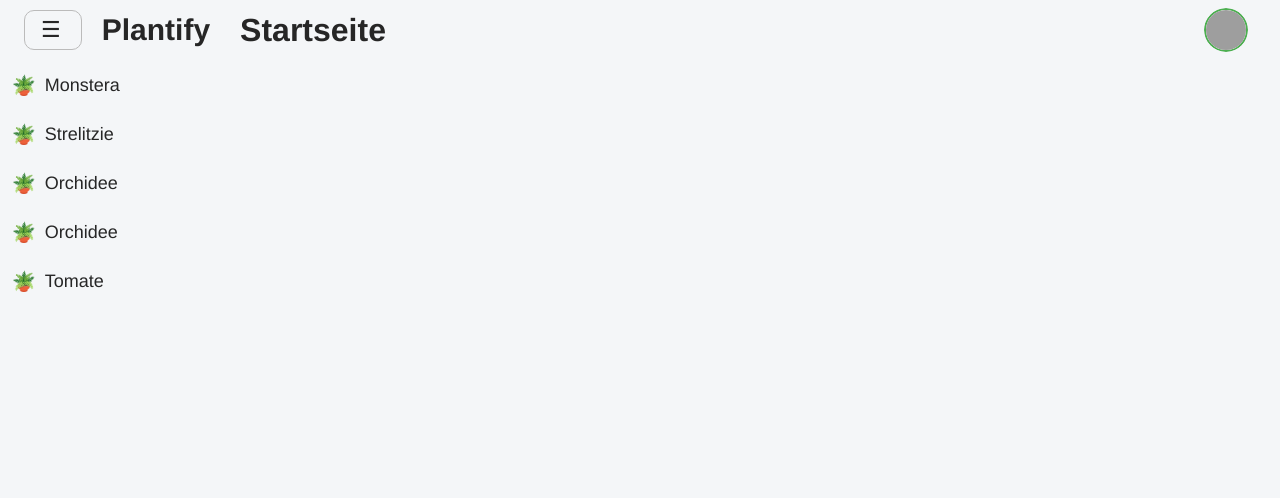
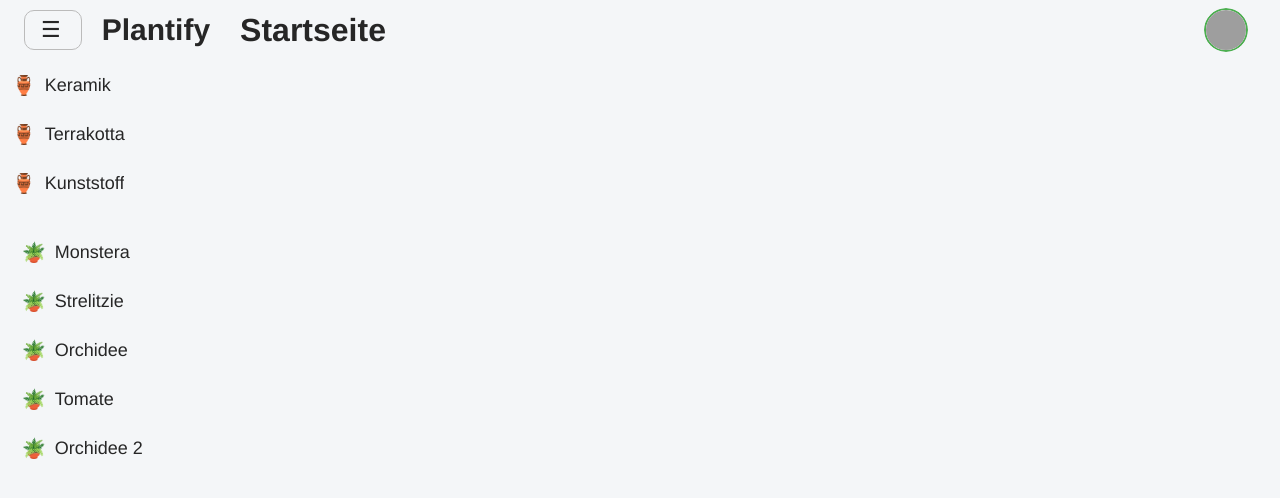
Before and after one commit to OrfKilian/Plantify_API, a Flask app: page / in a window 1280 px wide. Shown: the top 498 px of the page. Run offline with Flask 3, Linux system fonts and the light colour scheme; the visitor is signed in with stand-in values (Sample User, id 1); grey boxes are pictures that could not be loaded.

Commit message:
Reorganize sidebar with pots and plants

```diff
--- a/Plantify new/plantify/app.py
+++ b/Plantify new/plantify/app.py
@@ -23,13 +23,19 @@ app.register_blueprint(users_blueprint, url_prefix='/api')
 app.register_blueprint(plants_blueprint, url_prefix='/api')
 app.register_blueprint(authorization_blueprint, url_prefix='/api')
 
-# Dummy Items für Sidebar
-ITEMS = [
+# Dummy-Daten für Sidebar
+POTS = [
+    {"name": "Keramik"},
+    {"name": "Terrakotta"},
+    {"name": "Kunststoff"}
+]
+
+PLANTS = [
     {"name": "Tomate"},
     {"name": "Orchidee"},
     {"name": "Monstera"},
     {"name": "Strelitzie"},
-    {"name": "Orchidee"},
+    {"name": "Orchidee 2"},
 ]
 
 # --- Login-Decorator für geschützte Seiten ---
@@ -66,7 +72,7 @@ def logout():
 # API für Sidebar
 @app.route('/api/items')
 def api_items():
-    return jsonify(ITEMS)
+    return jsonify({"pots": POTS, "plants": PLANTS})
 
 # Item-Detailseite (Platzhalter)
 @app.route('/pflanze/<name>')
--- a/Plantify new/plantify/static/sidebar.js
+++ b/Plantify new/plantify/static/sidebar.js
@@ -2,29 +2,38 @@ document.addEventListener('DOMContentLoaded', function () {
     fetch('/api/items')
         .then(response => response.json())
         .then(data => {
-            // Sortierung wie auf Screenshot 2
+            const potList = document.getElementById('sidebar-pots');
+            const plantList = document.getElementById('sidebar-plants');
+            potList.innerHTML = '';
+            plantList.innerHTML = '';
+
+            const pots = data.pots || [];
+            pots.forEach(pot => {
+                const li = document.createElement('li');
+                const link = document.createElement('a');
+                link.href = '#';
+                link.innerHTML = `🏺 <span class="sidebar-text">${pot.name}</span>`;
+                li.appendChild(link);
+                potList.appendChild(li);
+            });
+
+            const plants = data.plants || [];
             const sortOrder = [
                 "monstera", "strelitzie", "orchidee", "tomate", "orchidee 2", "monstera 2"
             ];
-            data.sort((a, b) => {
+            plants.sort((a, b) => {
                 const aIdx = sortOrder.indexOf(a.name.toLowerCase());
                 const bIdx = sortOrder.indexOf(b.name.toLowerCase());
                 return (aIdx === -1 ? 99 : aIdx) - (bIdx === -1 ? 99 : bIdx);
             });
 
-            const list = document.getElementById('sidebar-list');
-            list.innerHTML = '';
-
-            data.forEach(item => {
+            plants.forEach(item => {
                 const li = document.createElement('li');
                 const link = document.createElement('a');
                 link.href = `/pflanze/${item.name.toLowerCase().replace(/\s+/g, '-')}`;
-
-                // Einheitliches, neutrales Icon (🪴)
                 link.innerHTML = `🪴 <span class="sidebar-text">${item.name}</span>`;
-
                 li.appendChild(link);
-                list.appendChild(li);
+                plantList.appendChild(li);
             });
         })
         .catch(error => {
--- a/Plantify new/plantify/static/style.css
+++ b/Plantify new/plantify/static/style.css
@@ -176,6 +176,34 @@ body.sidebar-collapsed .sidebar ul li a {
     color: #388e3c;
 }
 
+.sidebar-bottom ul {
+    list-style: none;
+    padding: 0;
+    margin: 0;
+}
+
+.sidebar-bottom ul li {
+    margin-bottom: 14px;
+}
+
+.sidebar-bottom ul li a {
+    display: flex;
+    align-items: center;
+    gap: 9px;
+    font-size: 19px;
+    padding: 6px 12px;
+    border-radius: 6px;
+    font-family: inherit;
+    color: #262626;
+    text-decoration: none;
+    transition: background 0.2s, color 0.2s;
+}
+
+.sidebar-bottom ul li a:hover {
+    background: #e7e7e7;
+    color: #388e3c;
+}
+
 /* Inhaltsbereich */
 .content {
     height: calc(100vh - 60px);
@@ -294,12 +322,14 @@ body.dark-mode .card h3 {
 }
 body.dark-mode .sidebar h2,
 body.dark-mode .sidebar ul li a,
-body.dark-mode .sidebar-bottom a {
+body.dark-mode .sidebar-bottom a,
+body.dark-mode .sidebar-bottom ul li a {
     color: #f0f0f0;
 }
 body.dark-mode .sidebar ul li a:hover,
 body.dark-mode .sidebar ul li a.active,
-body.dark-mode .sidebar-bottom a:hover {
+body.dark-mode .sidebar-bottom a:hover,
+body.dark-mode .sidebar-bottom ul li a:hover {
     background-color: #66bb6a;
     color: #ffffff;
 }
--- a/Plantify new/plantify/templates/base.html
+++ b/Plantify new/plantify/templates/base.html
@@ -30,7 +30,10 @@
     </div>
     <aside class="sidebar">
       <div class="sidebar-scrollable">
-        <ul id="sidebar-list"></ul>
+        <ul id="sidebar-pots"></ul>
+        <div class="sidebar-bottom">
+          <ul id="sidebar-plants"></ul>
+        </div>
       </div>
     </aside>
     <main class="content">
```
